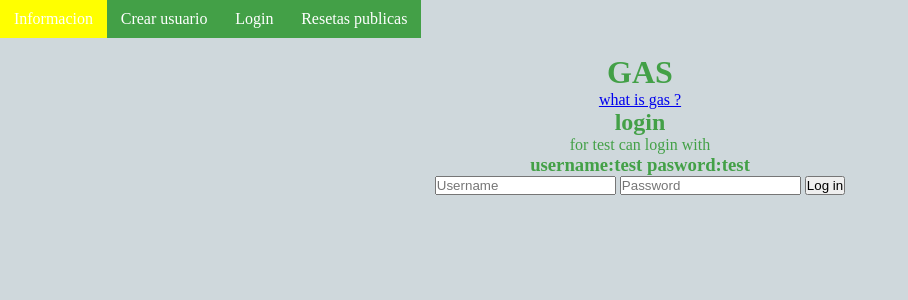
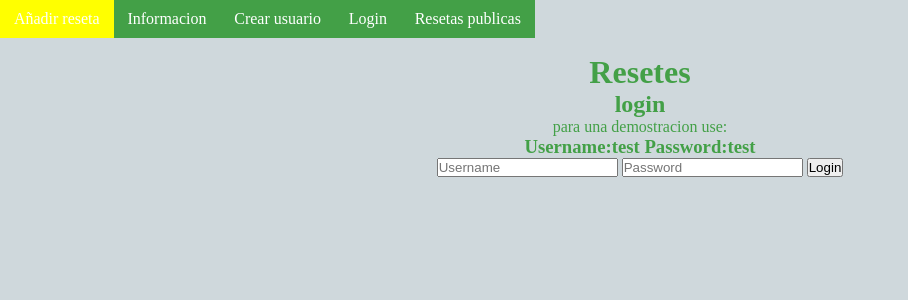
Before and after one commit to jero98772/resetes, a Flask app: template templates/login.html in a window 1280 px wide. Shown: the top 300 px of the page, without its empty margins (0-908 px from the left). Run offline with Flask 2, Linux system fonts and the light colour scheme; the template is opened without the code that fills it, so the values that code supplies are empty.

Commit message:
update login and register

```diff
--- a/main.py
+++ b/main.py
@@ -7,10 +7,13 @@ resetes - 2021 - by jero98772
 from flask import Flask, render_template, request, flash, redirect ,session
 from tools.dbInteracion import dbInteracion
 from tools.tools import *
+DBPATH="data/"
+DBNAME=DBPATH+"general_use"
+USERDB=DBPATH+"general_use"
+LOGINTABLE="login"
+INITTABLE="init"
 app = Flask(__name__)
-DBPATH = "data/"
-DBNAME = DBPATH + "general_use"
-LOGINTABLE = "login"
+app.secret_key = str(enPassowrdHash(generatePassword()))
 class resetes():
     generalInfoItems=["typeFood","amoutPersons","origin"]
     ingredients=["amout","amoutUnit","ingredient","notes"]
@@ -28,6 +31,7 @@ class resetes():
                 ingredientsData=requestIngredients(ingredients,rows)
                 generalInfoData=multRequest(generalInfoItems)
                 preparationProcess=request.form['preparationProcess']
+                print("notas de preparacion")
                 print(preparationProcess,generalInfoData,ingredientsData)
                 db=dbInteracion(DBNAME)
                 db.connect(LOGINTABLE)
@@ -37,36 +41,38 @@ class resetes():
         return render_template("public_recipes.html")
     @app.route(WEBPAGE+"login.html", methods=['GET', 'POST'])
     def login():
-        if request.method=='POST':
-            usr=request.form['username']
-            pwd=request.form["password"]
-            protectpwd=enPassowrdStrHex(pwd)
-            db=dbInteracion(DBNAME)
-            db.connect(LOGINTABLE)
-            if db.findUser(usr) and db.findPassword(protectpwd)  :
-                session['loged']=True
-                session['user']=usr
-                return redirect("/resetes.html")
-            else:
-                flash('Contraseña invalida!')
-            return resetes.resetes()
+        #if request.method=='POST':
+        usr=request.form['username']
+        pwd=request.form["password"]
+        protectpwd=enPassowrdStrHex(pwd)
+        db=dbInteracion(DBNAME)
+        db.connect(LOGINTABLE)
+        if db.findUser(usr) and db.findPassword(protectpwd)  :
+            session['loged']=True
+            session['user']=usr
+            return redirect("/resetes.html")
+        else:
+            flash('Contraseña invalida!')
+        return resetes.resetes()
     @app.route(WEBPAGE+"register.html", methods = ['GET','POST'])
     def register():
         if request.method == 'POST':
-            pwd = request.form["pwd"]
-            pwd2 = request.form["pwd2"]
-            if pwd == pwd2 :
-                usr = request.form["usr"]
-                db = dbInteracion(DBNAME)
+            pwd=request.form["pwd"]
+            pwd2=request.form["pwd2"]
+            if pwd==pwd2 :
+                usr=request.form["usr"]
+                db=dbInteracion(DBNAME)
                 db.connect(LOGINTABLE)
                 if db.userAvailable(usr,"usr") :
-                    encpwd = enPassowrdStrHex(pwd+usr)
+                    print(pwd,enPassowrdStrHex(pwd))
                     db.saveUser(usr,enPassowrdStrHex(pwd))
                     try:
-                        db.createUser(usr)
+                        del db
+                        db=dbInteracion(USERDB)
+                        db.connect(INITTABLE)
+                        db.createUser(usr,"resetes")
                         session['loged'] = True
                         session['user'] = usr
-                        session['encpwd'] = encpwd
                     except db.userError():
                         return "Usuario invalido , por favor intente con otro usuario y clave"
         return render_template("register.html")
--- a/templates/login.html
+++ b/templates/login.html
@@ -2,19 +2,19 @@
 {% block content %}
 {% if session['loged'] %}
 
-you are logged
+tu ya estas logeado
+{% else %}
 
-{% else %}
+
 <center>
-<h1>GAS</h1>
-<p><a href="/gasinfo.html">what is gas ?</a></p>
+<h1>Resetes</h1>
 <h2>login</h2>
-for test can login with
-<h3><b>username:<b>test     <b>pasword:</b>test</h3>
-<form action="/gas_login.html" method="POST">
+para una demostracion use:
+<h3><b>Username:<b>test     <b>Password:</b>test</h3>
+<form action="/login.html" method="POST">
 <input type="username" name="username" placeholder="Username">
 <input type="password" name="password" placeholder="Password">
-<input type="submit" value="Log in">
+<input type="submit" value="Login">
 </form>
 </center>
 {% endif %}
--- a/templates/template.html
+++ b/templates/template.html
@@ -7,6 +7,7 @@
 <link rel="stylesheet" type="text/css" href="{{ url_for('static', filename='css/style.css')}}">
 <body>
 <ul class="bar">
+			<li><a href="/resetes.html">Añadir reseta</a></li>
 			<li><a href="/">Informacion</a></li>
 			<li><a href="/register.html">Crear usuario</a></li>
 			<li><a href="/login.html">Login</a></li>
--- a/tools/dbInteracion.py
+++ b/tools/dbInteracion.py
@@ -28,7 +28,7 @@ class dbInteracion():
 		insertUser = "INSERT INTO {0}(usr, pwd) VALUES( ?, ? );".format(self.tableName)
 		self.cursor.execute(insertUser,(usr,pwd))
 		self.cursor.connection.commit()
-	def createUser(self,usr,salt="gastos"):
+	def createUser(self,usr,salt="resetes"):
 		dbcomand = 'CREATE TABLE "{0}{1}" ("item_id"	INTEGER,"item"	TEXT,"category"	TEXT,"thread"	TEXT,"price"	REAL,"amount"	INTEGER,"date"	TEXT,PRIMARY KEY("item_id" AUTOINCREMENT));'.format(salt,usr)
 		self.cursor.execute(dbcomand)
 		self.cursor.connection.commit()
```
Also changed, not shown: templates/add_recipe.html (+8 -6 lines), templates/register.html (+7 -1 lines), tools/tools.py (+18 -0 lines), 2 other files.
